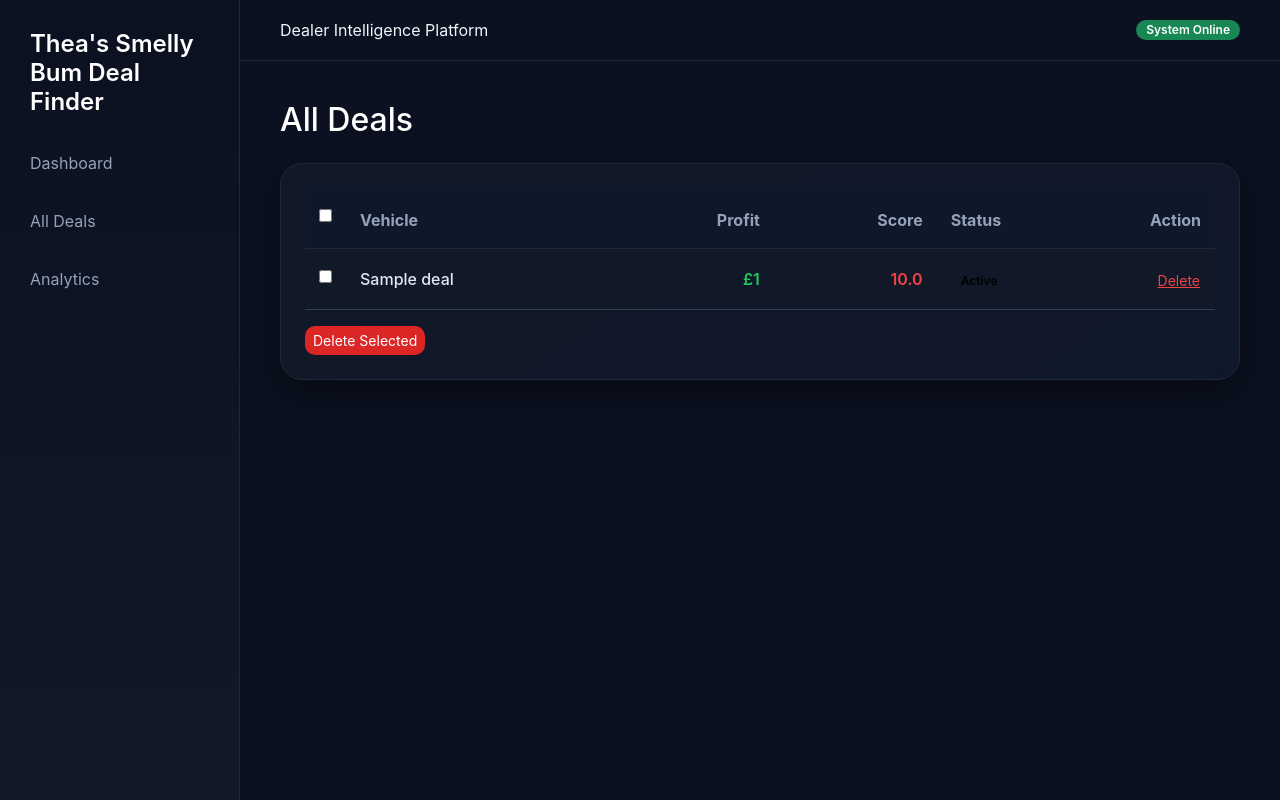
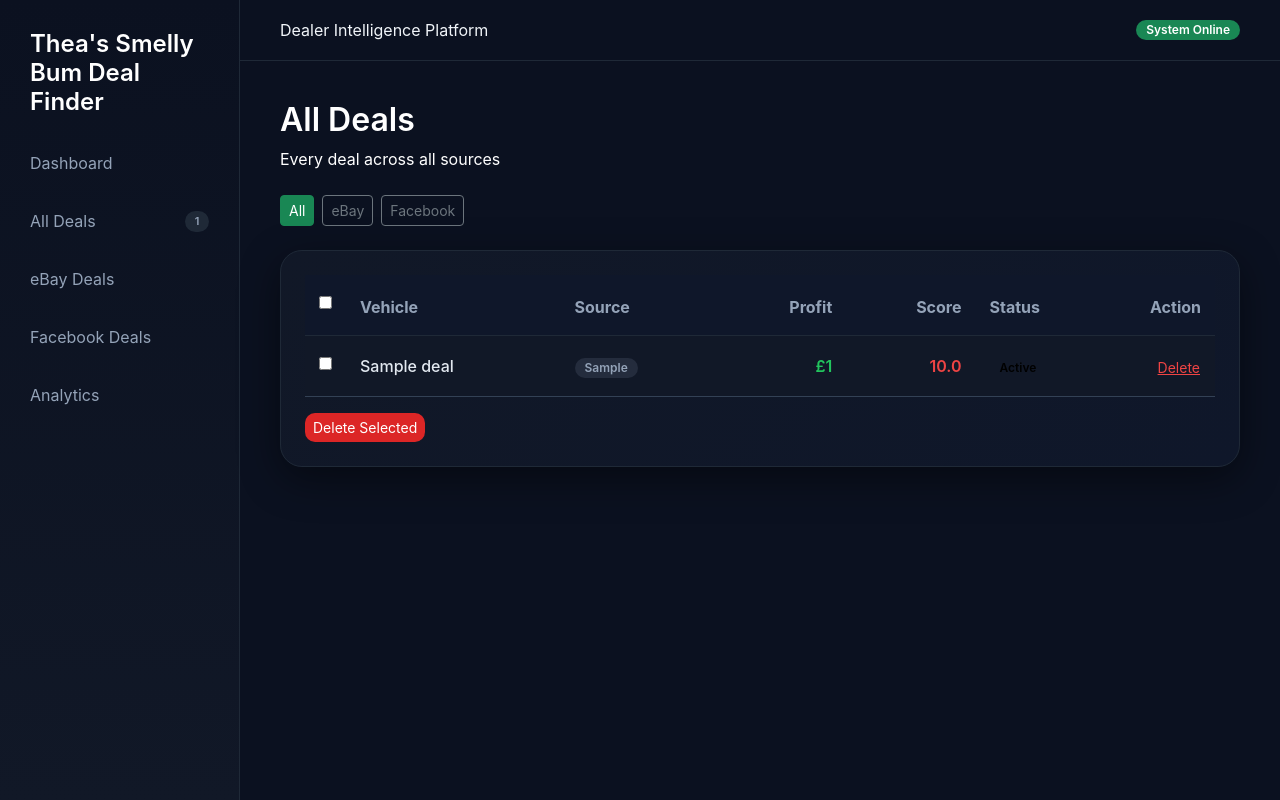
Before and after one commit to foley500/deal-finder-backend, a FastAPI app: page /deals in a window 1280 px wide. Run offline with FastAPI, Linux system fonts and the light colour scheme; tables that the repository leaves empty hold one stand-in row (values such as "Sample post").

Commit message:
feat: eBay/Facebook deal pages, sidebar badges, YOLO OCR for Facebook extension, primary_image fix

```diff
--- a/app/main.py
+++ b/app/main.py
@@ -22,6 +22,8 @@
 from app.tasks import notify_deal, scan_sniper, scan_value_sweep
 from app.services.deal_engine import process_listing
 from app.services.ebay_browse_service import search_ebay_browse
+from app.services.ocr_service import extract_plate_from_base64
+from app.services.ocr_service import extract_plate_from_base64
 
 # =====================================================
 # APP SETUP
@@ -53,6 +55,21 @@
         yield db
     finally:
         db.close()
+
+
+# =====================================================
+# NAV COUNTS — used by sidebar badges on every page
+# =====================================================
+
+def get_nav_counts(db: Session) -> dict:
+    all_deals = db.query(Deal).count()
+    ebay_deals = db.query(Deal).filter(Deal.source == "ebay_browse").count()
+    facebook_deals = db.query(Deal).filter(Deal.source == "facebook_extension").count()
+    return {
+        "all_deals": all_deals,
+        "ebay_deals": ebay_deals,
+        "facebook_deals": facebook_deals,
+    }
 
 
 # =====================================================
@@ -129,10 +146,14 @@
     request: Request,
     sort: str | None = Query(None),
     confidence: str | None = Query(None),
+    source: str | None = Query(None),
     db: Session = Depends(get_db)
 ):
 
     query = db.query(Deal)
+
+    if source:
+        query = query.filter(Deal.source == source)
 
     if confidence:
         query = query.filter(Deal.status == confidence)
@@ -150,7 +171,12 @@
 
     return templates.TemplateResponse(
         "all_deals.html",
-        {"request": request, "deals": deals},
+        {
+            "request": request,
+            "deals": deals,
+            "nav_counts": get_nav_counts(db),
+            "active_source": source,
+        },
     )
 
 
@@ -220,6 +246,7 @@
         "listing_url": raw_report.get("listing_url"),
         "seller": raw_report.get("seller"),
         "location": raw_report.get("location"),
+        "primary_image": raw_report.get("primary_image"),
     }
 
     return templates.TemplateResponse(
@@ -228,10 +255,9 @@
             "request": request,
             "deal": deal,
             "report": normalized_report,
+            "nav_counts": get_nav_counts(db),
         },
     )
-
-
 
 
 # =====================================================
@@ -252,7 +278,7 @@
 
 
 # =====================================================
-# FACEBOOK INGESTION
+# FACEBOOK INGESTION — uses YOLO + EasyOCR (same as engine)
 # =====================================================
 
 @app.post("/ingest/facebook")
@@ -265,30 +291,12 @@
     detected_plate = None
 
     image_base64 = data.get("image_base64")
-    PLATE_API_KEY = os.getenv("PLATE_API_KEY")
 
-    if image_base64 and PLATE_API_KEY:
+    if image_base64:
         try:
-            header, encoded = image_base64.split(",", 1)
-            image_bytes = base64.b64decode(encoded)
-
-            response = requests.post(
-                "https://api.platerecognizer.com/v1/plate-reader/",
-                headers={"Authorization": f"Token {PLATE_API_KEY}"},
-                files={"upload": ("image.jpg", image_bytes)},
-                data={"regions": ["gb"]},
-                timeout=20,
-            )
-
-            result = response.json()
-
-            if result.get("results"):
-                raw_plate = result["results"][0]["plate"].upper()
-                if is_valid_uk_plate(raw_plate):
-                    detected_plate = raw_plate
-
-        except Exception:
-            pass
+            detected_plate = extract_plate_from_base64(image_base64)
+        except Exception as e:
+            print("Facebook OCR error:", e)
 
     if detected_plate:
         data["registration"] = detected_plate
@@ -355,6 +363,7 @@
 
     return JSONResponse({"status": "received"})
 
+
 @app.post("/ingest/ebay")
 def ingest_ebay(db: Session = Depends(get_db)):
 
@@ -390,21 +399,25 @@
         "saved": saved
     }
 
+
 @app.get("/test-ebay-scan")
 def test_ebay_scan():
     scan_sniper.delay(1)
     scan_value_sweep.delay(1)
     return {"status": "Both scans triggered"}
 
+
 @app.post("/dealer/{dealer_id}/scan")
 def run_market_scan(dealer_id: int):
     scan_sniper.delay(dealer_id)
     return RedirectResponse(url="/", status_code=303)
 
+
 @app.post("/dealer/{dealer_id}/value-sweep")
 def run_value_sweep(dealer_id: int):
     scan_value_sweep.delay(dealer_id)
     return RedirectResponse(url="/", status_code=303)
+
 
 @app.get("/create-test-dealer")
 def create_test_dealer():
@@ -420,16 +433,11 @@
         dealer = Dealer(
             name="Test Dealer"
         )
-
         db.add(dealer)
         db.commit()
         db.refresh(dealer)
 
-        # Create default settings
-        settings = DealerSettings(
-            dealer_id=dealer.id
-        )
-
+        settings = DealerSettings(dealer_id=dealer.id)
         db.add(settings)
         db.commit()
 
--- a/app/templates/all_deals.html
+++ b/app/templates/all_deals.html
@@ -1,11 +1,128 @@
 {% extends "layout.html" %}
-
 {% block content %}
 
-<h2 class="mb-4">All Deals</h2>
+<div class="mb-4">
+    {% if active_source == "ebay_browse" %}
+        <h2 class="fw-semibold">eBay Deals</h2>
+        <p class="text-secondary mb-0">Deals sourced automatically from eBay listings</p>
+    {% elif active_source == "facebook_extension" %}
+        <h2 class="fw-semibold">Facebook Deals</h2>
+        <p class="text-secondary mb-0">Deals submitted manually via the Facebook extension</p>
+    {% else %}
+        <h2 class="fw-semibold">All Deals</h2>
+        <p class="text-secondary mb-0">Every deal across all sources</p>
+    {% endif %}
+</div>
+
+<div class="d-flex gap-2 mb-4">
+    <a href="/deals" class="btn btn-sm {% if not active_source %}btn-success{% else %}btn-outline-secondary{% endif %}">All</a>
+    <a href="/deals?source=ebay_browse" class="btn btn-sm {% if active_source == 'ebay_browse' %}btn-success{% else %}btn-outline-secondary{% endif %}">eBay</a>
+    <a href="/deals?source=facebook_extension" class="btn btn-sm {% if active_source == 'facebook_extension' %}btn-success{% else %}btn-outline-secondary{% endif %}">Facebook</a>
+</div>
 
 <div class="card p-4">
-    {% include "components/deal_table.html" %}
+
+<form method="post" action="/deals/delete" id="bulk-form">
+
+<div class="table-responsive">
+
+    <table class="table table-hover align-middle mb-0">
+        <thead>
+            <tr style="color:#94a3b8;">
+                <th style="width:40px;">
+                    <input type="checkbox" id="select-all">
+                </th>
+                <th>Vehicle</th>
+                <th>Source</th>
+                <th class="text-end">Profit</th>
+                <th class="text-end">Score</th>
+                <th>Status</th>
+                <th style="width:90px;" class="text-end">Action</th>
+            </tr>
+        </thead>
+
+        <tbody>
+            {% for deal in deals %}
+            <tr>
+                <td>
+                    <input type="checkbox"
+                           name="deal_ids"
+                           value="{{ deal.id }}"
+                           class="deal-checkbox">
+                </td>
+
+                <td>
+                    <a href="/deals/{{ deal.id }}"
+                       style="color:#e2e8f0; text-decoration:none;">
+                        {{ deal.title }}
+                    </a>
+                </td>
+
+                <td>
+                    {% if deal.source == "ebay_browse" %}
+                        <span class="badge" style="background:rgba(59,130,246,0.15);color:#60a5fa;">eBay</span>
+                    {% elif deal.source == "facebook_extension" %}
+                        <span class="badge" style="background:rgba(99,102,241,0.15);color:#818cf8;">Facebook</span>
+                    {% else %}
+                        <span class="badge" style="background:rgba(148,163,184,0.15);color:#94a3b8;">{{ deal.source }}</span>
+                    {% endif %}
+                </td>
+
+                <td class="text-end">
+                    <span class="{% if deal.profit and deal.profit >= 0 %}profit-positive{% else %}profit-negative{% endif %}">
+                        £{{ "%.0f"|format(deal.profit or 0) }}
+                    </span>
+                </td>
+
+                <td class="text-end">
+                    <span class="
+                        {% if deal.score >= 60 %}score-high
+                        {% elif deal.score >= 30 %}score-medium
+                        {% else %}score-low{% endif %}">
+                        {{ deal.score }}
+                    </span>
+                </td>
+
+                <td>
+                    <span class="status-badge status-{{ deal.status }}">
+                        {{ deal.status }}
+                    </span>
+                </td>
+
+                <td class="text-end">
+                    <button type="submit"
+                            name="deal_ids"
+                            value="{{ deal.id }}"
+                            class="btn btn-sm btn-link text-danger p-0"
+                            onclick="return confirm('Delete this deal?')">
+                        Delete
+                    </button>
+                </td>
+            </tr>
+            {% endfor %}
+        </tbody>
+
+    </table>
+
 </div>
 
+<div class="mt-3">
+    <button type="submit"
+            class="btn btn-danger btn-sm"
+            onclick="return confirm('Delete selected deals?')">
+        Delete Selected
+    </button>
+</div>
+
+</form>
+
+</div>
+
+<script>
+document.getElementById("select-all").addEventListener("change", function() {
+    document.querySelectorAll(".deal-checkbox")
+        .forEach(cb => cb.checked = this.checked);
+});
+</script>
+
 {% endblock %}
--- a/app/templates/layout.html
+++ b/app/templates/layout.html
@@ -36,7 +36,9 @@
         }
 
         .sidebar a {
-            display: block;
+            display: flex;
+            align-items: center;
+            justify-content: space-between;
             color: #94a3b8;
             margin-bottom: 14px;
             text-decoration: none;
@@ -44,6 +46,23 @@
         }
 
         .sidebar a:hover {
+            color: #22c55e;
+        }
+
+        .nav-badge {
+            background: #1f2937;
+            color: #94a3b8;
+            font-size: 11px;
+            font-weight: 600;
+            padding: 2px 8px;
+            border-radius: 20px;
+            min-width: 24px;
+            text-align: center;
+            transition: 0.2s ease;
+        }
+
+        .sidebar a:hover .nav-badge {
+            background: #22c55e22;
             color: #22c55e;
         }
 
@@ -131,7 +150,24 @@
 <div class="sidebar">
     <h4>Thea's Smelly Bum Deal Finder</h4>
     <a href="/">Dashboard</a>
-    <a href="/deals">All Deals</a>
+    <a href="/deals">
+        <span>All Deals</span>
+        {% if nav_counts.all_deals %}
+            <span class="nav-badge">{{ nav_counts.all_deals }}</span>
+        {% endif %}
+    </a>
+    <a href="/deals?source=ebay_browse">
+        <span>eBay Deals</span>
+        {% if nav_counts.ebay_deals %}
+            <span class="nav-badge">{{ nav_counts.ebay_deals }}</span>
+        {% endif %}
+    </a>
+    <a href="/deals?source=facebook_extension">
+        <span>Facebook Deals</span>
+        {% if nav_counts.facebook_deals %}
+            <span class="nav-badge">{{ nav_counts.facebook_deals }}</span>
+        {% endif %}
+    </a>
     <a href="/analytics">Analytics</a>
 </div>
 
@@ -144,7 +180,7 @@
     {% block content %}{% endblock %}
 </div>
 
-<!-- Bootstrap JS Bundle (REQUIRED for accordion / dropdowns) -->
+<!-- Bootstrap JS Bundle -->
 <script src="https://cdn.jsdelivr.net/npm/bootstrap@5.3.2/dist/js/bootstrap.bundle.min.js"></script>
 
 </body>
--- a/vehicleintel-extension/popup.js
+++ b/vehicleintel-extension/popup.js
@@ -154,7 +154,7 @@
 
             console.log("📦 Sending to backend...");
 
-            const backendResponse = await fetch("http://localhost:8000/ingest/facebook", {
+            const backendResponse = await fetch("https://deal-finder-backend-mhrj.onrender.com/ingest/facebook", {
               method: "POST",
               headers: { "Content-Type": "application/json" },
               body: JSON.stringify(payload)
```
Also changed, not shown: app/services/ocr_service.py (+130 -115 lines), vehicleintel-extension/manifest.json.
